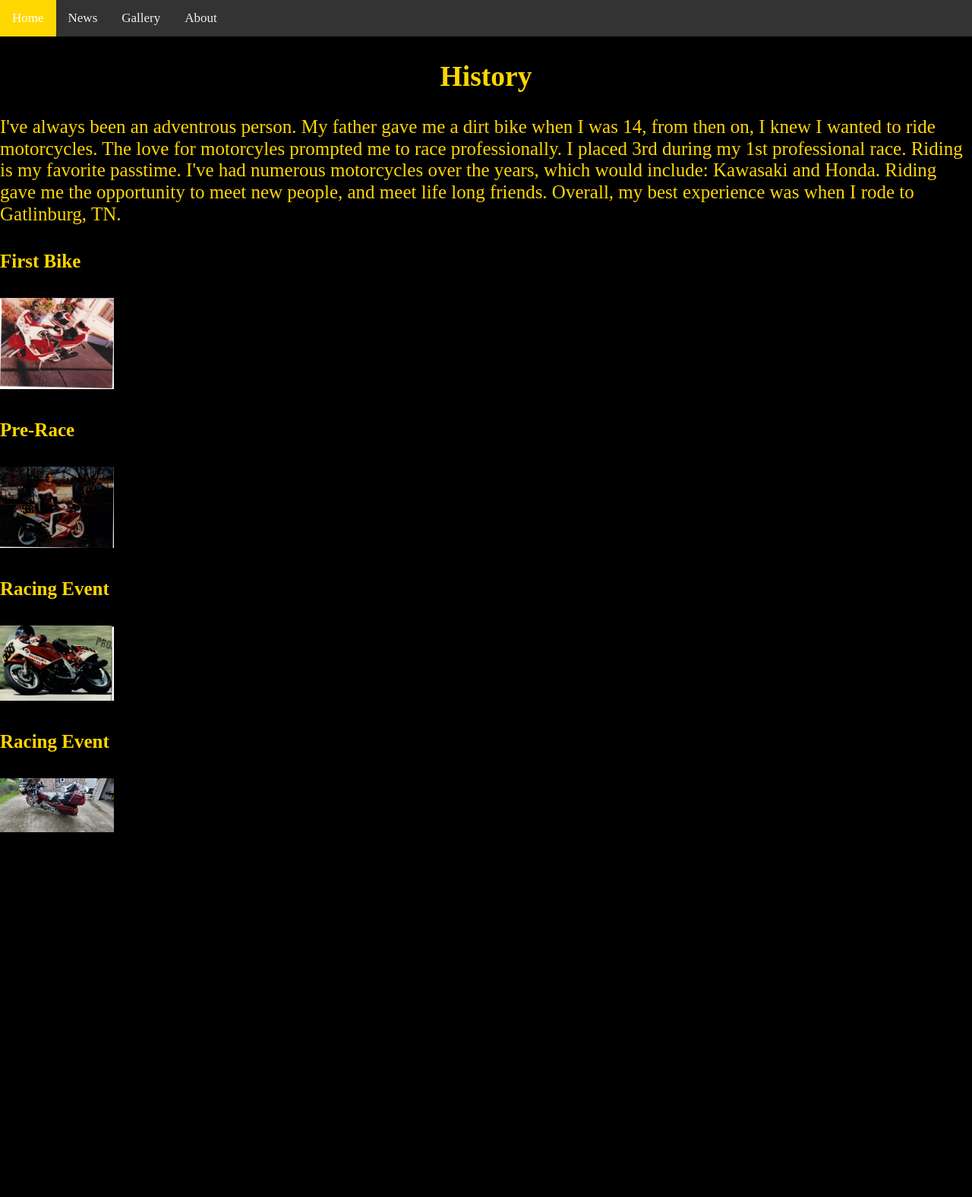
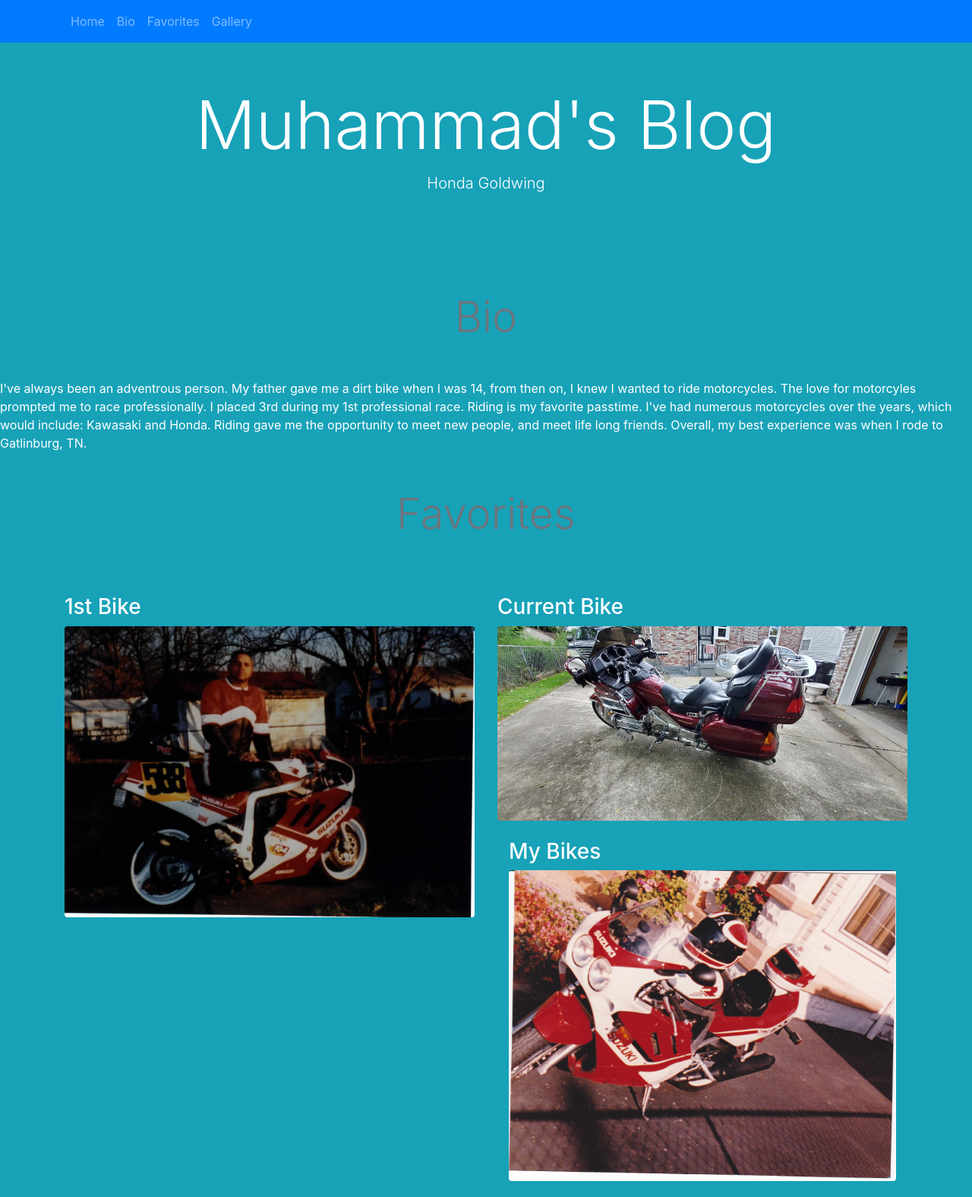
Before and after one commit to LaShante-Web/Honda, a plain HTML site: page index.html in a window 1280 px wide. Shown: the top 1575 px of the page at 76% size. Before the commit the page ends 1135 px from the top, so only its background shows below. Drawn offline with nearby package versions, Linux system fonts and the light colour scheme.

Commit message:
Adding index.html

```diff
--- a/index.html
+++ b/index.html
@@ -1,55 +1,95 @@
+
 <!DOCTYPE html>
 <html lang="en">
+  <head>
+    <title>Muhammad's Blog</title>
+    <!-- Required meta tags -->
+    <meta charset="utf-8">
+    <meta name="viewport" content="width=device-width, initial-scale=1, shrink-to-fit=no">
 
-<head>
+    <!-- Bootstrap CSS -->
+    <link rel="stylesheet" href="https://maxcdn.bootstrapcdn.com/bootstrap/4.0.0/css/bootstrap.min.css" integrity="sha384-Gn5384xqQ1aoWXA+058RXPxPg6fy4IWvTNh0E263XmFcJlSAwiGgFAW/dAiS6JXm" crossorigin="anonymous">
+  </head>
 
-    <meta charset="utf-8">
-    <meta name="viewport" content="width=device-width, initial-scale=1">
-    <link rel="stylesheet" href="css/normalize.css">
-    <link rel="stylesheet" href="css/styles.css">
-    <link rel="stylesheet" href="css/flexbox.css">
+    <body class="bg-info text-white">
+      <!-- navbar -->
+      <nav class="navbar navbar-expand-lg navbar-dark bg-primary fixed-top">
+        <div class="container">
 
+          <button class="navbar-toggler" type="button" data-toggle="collapse" data-target="#navbarNavAltMarkup"
+            aria-controls="navbarNavAltMarkup" aria-expanded="false" aria-label="Toggle navigation">
+            <span class="navbar-toggler-icon"></span>
+          </button>
+          <div class="collapse navbar-collapse" id="navbarNavAltMarkup">
+            <div class="navbar-nav">
+              <a class="nav-item nav-link" href="#home">Home <span class="sr-only">(current)</span></a>
+              <a class="nav-item nav-link" href="#about">Bio</a>
+              <a class="nav-item nav-link" href="#speakers">Favorites</a>
+              <a class="nav-item nav-link" href="#schedule">Gallery</a>
+            </div>
+          </div>
+        </div>
+      </nav><!-- /navbar -->
 
-</head>
+      <!-- jumbotron -->
+      <div class="jumbotron jumbotron-fluid bg-info text-white">
+        <div class="container text-sm-center pt-5">
+          <h1 class="display-2">Muhammad's Blog</h1>
+          <p class="lead">Honda Goldwing</p>
+        </div>
+      </div><!-- /jumbotron -->
 
-
-
-<Body>
-
-    <div class="topnav" id="myTopnav">
-        <a href="#home" class="active">Home</a>
-        <a href="#news">News</a>
-        <a href="#gallery">Gallery</a>
-        <a href="#about">About</a>
-        <a href="javascript:void(0);" class="icon" onclick="myFunction()">
-            <i class="fa fa-bars"></i>
-        </a>
-    </div>
-
-    <main>
-
-
-
-    <div>
-        <h2>History</h2>
-        <p>I've always been an adventrous person. My father gave me a dirt bike when I was 14, from then on, I knew
+      <!-- BIO -->
+      <h1 class="display-4 text-center my-5 text-muted">Bio</h1>
+       <p>I've always been an adventrous person. My father gave me a dirt bike when I was 14, from then on, I knew
             I wanted to ride motorcycles. The love for motorcyles prompted me to race professionally. I placed
             3rd during my 1st professional race. Riding is my favorite passtime. I've had numerous motorcycles over the
             years, which would include:
             Kawasaki and Honda. Riding gave me the opportunity to meet new people, and meet
-            life long friends. Overall, my best experience was when I rode to Gatlinburg, TN.
-        </p>
+            life long friends. Overall, my best experience was when I rode to Gatlinburg, TN.</p>
+
+
+      <h1 class="display-4 text-center my-5 text-muted">Favorites</h1>
+
+      <div class="container pt-4">
+      <div class="row">
+        <div class="col-lg order-lg-1">
+          <h3>1st Bike</h3>
+            <img class="mb-4 img-fluid rounded" src="images/RaceBike1.JPG" alt="Racetrack">
+
+        </div>
+        <div class="col-lg order-lg-2">
+		      <h3>Current Bike</h3>
+                <img class="mb-4 img-fluid rounded" src="images/hondagw.jpg" alt="Retirement">
+          <div class="col-lg order-3">
+            <h3>My Bikes</h3>
+
+                <img class="mb-4 img-fluid rounded" src="images/Suzuki GSX-R 75019886.JPG" alt="race">
+                <img class="mb-4 img-fluid rounded" src="images/Suzuki GSX-R7501988 2.JPG" alt="Portland">
+                <img class="mb-4 img-fluid rounded" src="images/Suzuki GSX-R75019884.JPG" alt="race3">
+                <img class="mb-4 img-fluid rounded" src="images/Suzuki GSX-R75019885.JPG" alt="race4">
+                <img class="mb-4 img-fluid rounded" src="images/SuzukiGSX-R7501988 .JPG" alt="race5">
+
+
+          </div>
+
+      </div>
     </div>
 
 
-    <div class="flex-row">
-        <div class="col" id="gallery">
 
 
-    </div>
 
+<script type="text/javascript"></script>
+<script src="js/pics.js"></script>
+<script src="js/header.js"></script>
 
-    </main>
+    <script type="text/javascript"></script>
+<script src="js/pics.js"></script>
+<script src="js/header.js"></script>
+
+  </body>
+</html>
 
 
 
@@ -71,10 +111,15 @@
 
 
 
-<script type="text/javascript"></script>
-<script src="js/pics.js"></script>
-<script src="js/header.js"></script>
 
-</Body>
 
-</html>
+
+
+
+
+
+
+
+
+<!-- <!DOCTYPE html>
+<html lang="en">
```
